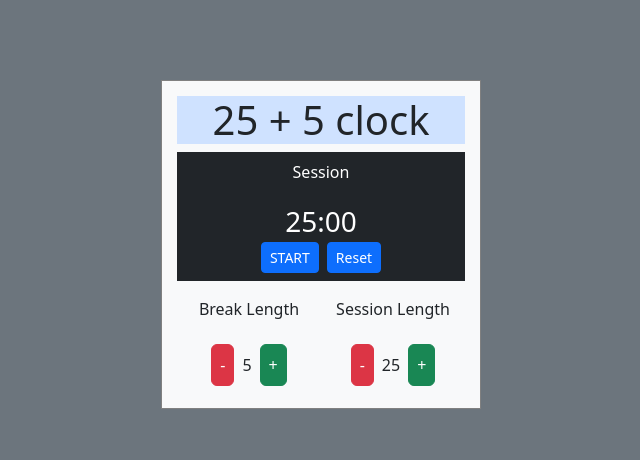
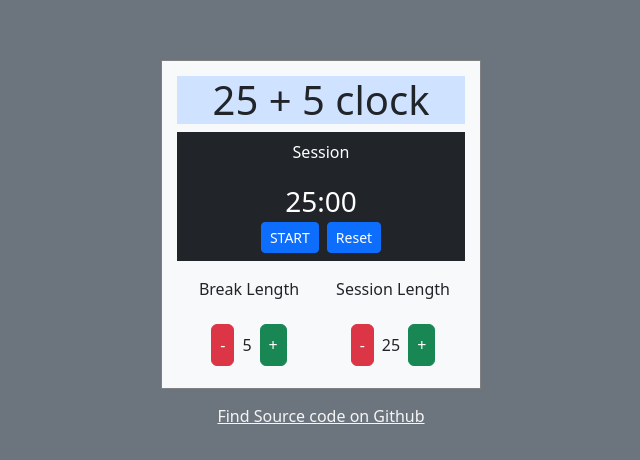
Before and after one commit to barla-x88/fcc25-5-clock, a React (Vite) app: page / in a window 1280 px wide. Shown: the part 156-616 px from the top of the page, without its empty margins (319-959 px from the left). Built offline with nearby package versions, Linux system fonts and the light colour scheme.

Commit message:
Update Readme

```diff
--- a/index.html
+++ b/index.html
@@ -14,6 +14,9 @@
   </head>
   <body class="bg-secondary">
     <div id="root"></div>
+    <a href="https://github.com/barla-x88/fcc25-5-clock"
+      >Find Source code on Github</a
+    >
     <script type="module" src="/src/main.jsx"></script>
     <script src="https://cdn.freecodecamp.org/testable-projects-fcc/v1/bundle.js"></script>
   </body>
--- a/src/App.css
+++ b/src/App.css
@@ -15,6 +15,8 @@ body {
   display: flex;
   justify-content: center;
   align-items: center;
+  flex-direction: column;
+  gap: 15px;
 }
 
 main {
@@ -22,3 +24,7 @@ main {
   border: 1px solid grey;
   padding: 15px;
 }
+
+a {
+  color: whitesmoke;
+}
```
Also changed, not shown: 1 other file (tests, documents, lock files or other folders).
